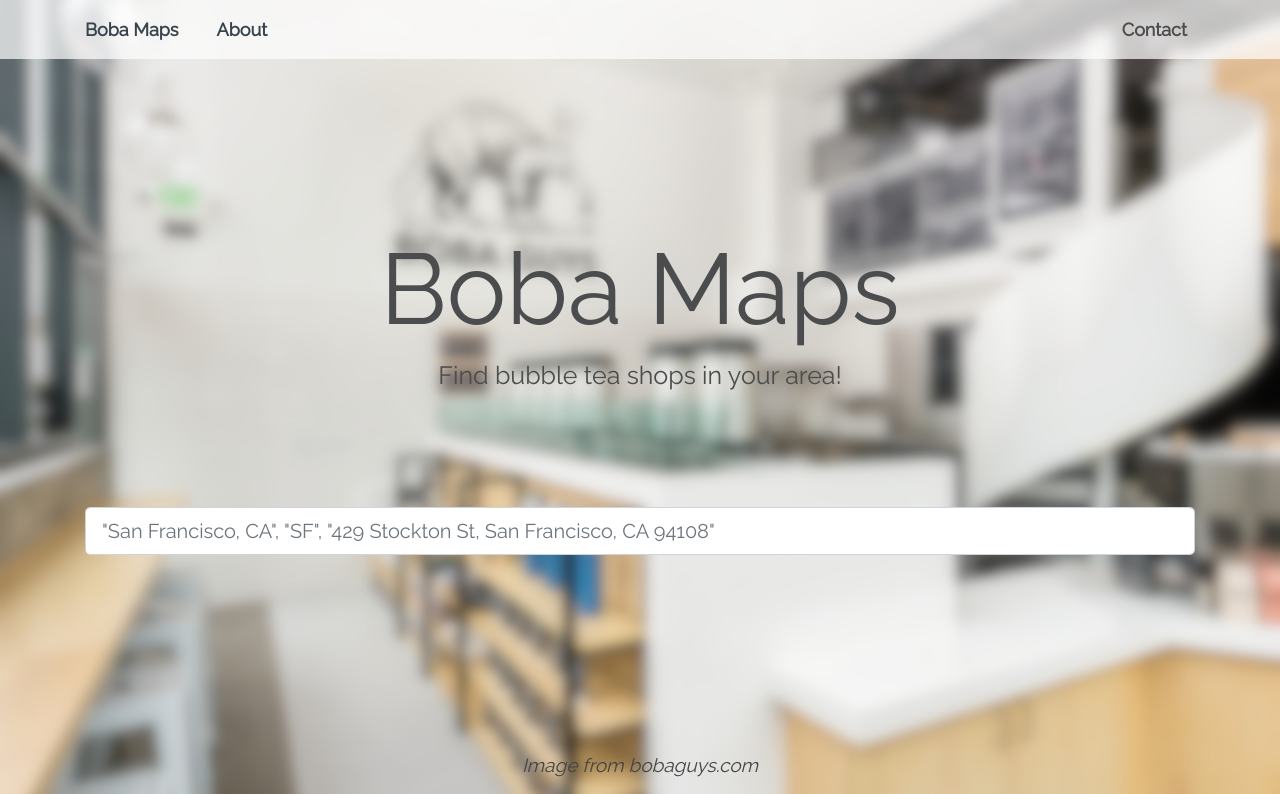
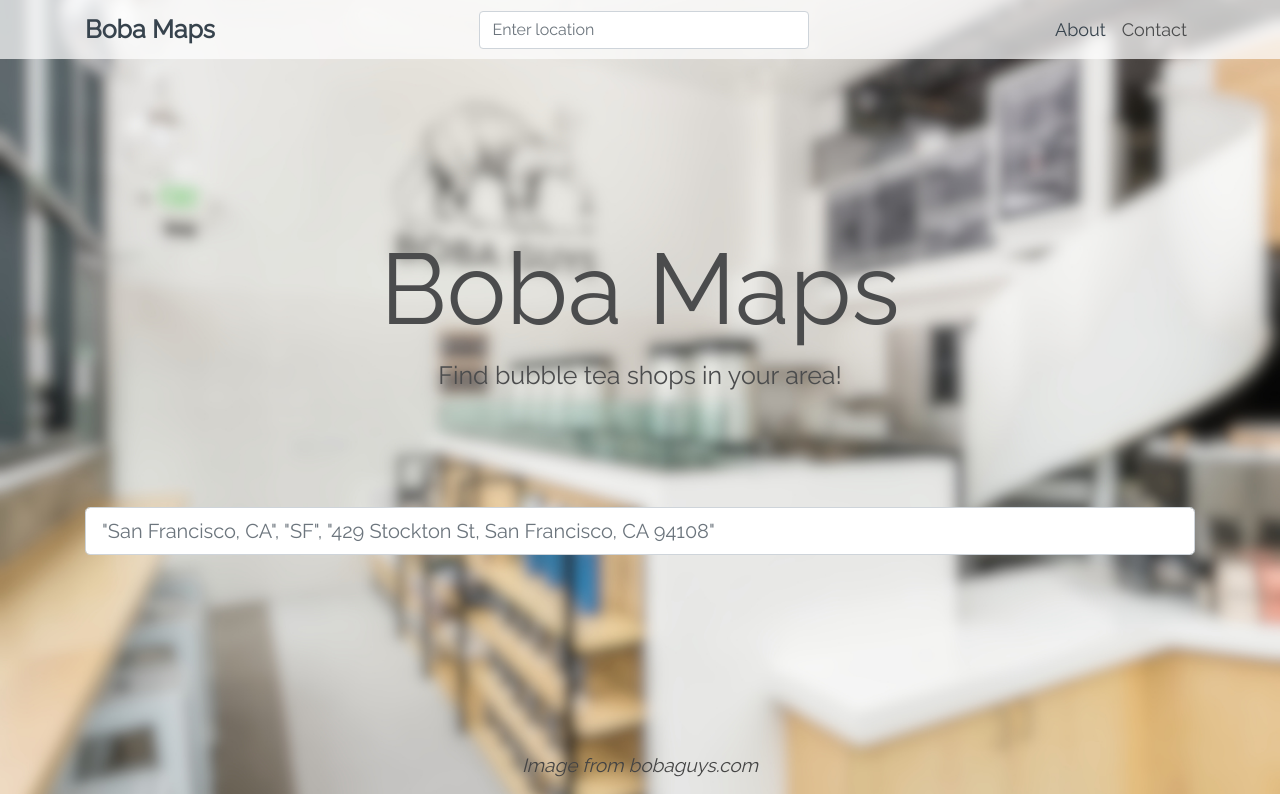
Before and after one commit to gicocarlo/Boba-Maps, a Django app: page / in a window 1280 px wide. Shown: the top 794 px of the page. Run offline with Django 3.2, Linux system fonts and the light colour scheme; some libraries are stand-ins or nearby versions.

Commit message:
added search bar

```diff
--- a/src/templates/home.html
+++ b/src/templates/home.html
@@ -11,28 +11,7 @@
       <div class="text-center" style="font-family: Raleway, sans-serif;font-size: 25px;font-weight: normal;">
         {% load static %}
           <div class="header-blue" style="background-image: url('{% static 'img/boba_wallpaper.jpeg' %}');background-repeat: no-repeat;background-size: cover;height: 795px;background-position: center;">
-              <nav class="navbar navbar-dark navbar-expand-md navigation-clean-search" style="background-color: rgba(255,255,255,0.7);">
-                  <div class="container"><button data-toggle="collapse" class="navbar-toggler" data-target="#navcol-1" style="background-color: #aaaaaa;"><span class="sr-only">Toggle navigation</span><span class="navbar-toggler-icon"></span></button>
-                      <div class="collapse navbar-collapse text-left"
-                          id="navcol-1">
-                          <ul class="nav navbar-nav">
-                              <li class="nav-item" role="presentation"></li>
-                          </ul><a href="#" style="font-family: Raleway, sans-serif;color: #37434d;font-size: 18px;font-weight: bold;font-style: normal;padding-left: 0px;padding-bottom: 0px;padding-right: 19px;">Boba Maps</a><a href="#" style="font-family: Raleway, sans-serif;font-weight: bold;color: #37434d;font-size: 18px;padding-right: 19px;padding-left: 19px;">About</a>
-                          <form
-                              class="form-inline mr-auto" target="_self">
-                              <div class="form-group"><label for="search-field"></label></div>
-                              </form><span class="navbar-text"> </span>
-                              <ul class="nav navbar-nav">
-                                  <li class="nav-item" role="presentation"></li>
-                                  <li class="nav-item" role="presentation"></li>
-                                  <li class="nav-item" role="presentation"></li>
-                                  <li class="nav-item" role="presentation"></li>
-                                  <li class="nav-item" role="presentation"></li>
-                                  <li class="nav-item" role="presentation"><a class="nav-link" href="#" style="font-family: Raleway, sans-serif;font-weight: bold;font-size: 18px;color: #4b4c4d;">Contact</a></li>
-                              </ul>
-                      </div>
-                  </div>
-              </nav>
+              {% include 'nav.html' %}
               <div class="jumbotron text-center" style="background-color: rgba(255,255,255,0);padding-bottom: 64px;padding-top: 170px;">
                   <h1 style="color: #4b4c4d;font-family: Raleway, sans-serif;font-size: 100px;">Boba Maps</h1>
                   <p style="color: #4b4c4d;font-size: 25px;font-family: Raleway, sans-serif;">Find bubble tea shops in your area!</p>
--- a/src/templates/nav.html
+++ b/src/templates/nav.html
@@ -1,2 +1,22 @@
-
-<h1>This is the nav bar</h1>
+<nav class="navbar navbar-dark navbar-expand-md navigation-clean-search" style="background-color: rgba(255,255,255,0.7);">
+    <div class="container"><a href="#" style="font-family: Raleway, sans-serif;color: #37434d;font-size: 25px;font-weight: bold;font-style: normal;padding-left: 0px;padding-bottom: 0px;padding-right: 19px;">Boba Maps</a><button data-toggle="collapse" class="navbar-toggler"
+            data-target="#navcol-1" style="background-color: #aaaaaa;"><span class="sr-only">Toggle navigation</span><span class="navbar-toggler-icon"></span></button>
+        <div class="collapse navbar-collapse text-left" id="navcol-1">
+            <ul class="nav navbar-nav">
+                <li class="nav-item" role="presentation"></li>
+            </ul>
+            <form class="form-inline mx-auto" target="_self">
+                <div class="form-group"><label for="search-field"></label></div>
+                <div class="form-group" style="width: 330px;"><input class="form-control" type="search" style="width: 330px;" placeholder="Enter location"></div>
+            </form><a href="#" style="font-family: Raleway, sans-serif;font-weight: normal;color: #37434d;font-size: 18px;padding: 8px;padding-right: 8px;padding-left: 0px;">About</a><span class="navbar-text"> </span>
+            <ul class="nav navbar-nav">
+                <li class="nav-item" role="presentation"></li>
+                <li class="nav-item" role="presentation"></li>
+                <li class="nav-item" role="presentation"></li>
+                <li class="nav-item" role="presentation"></li>
+                <li class="nav-item" role="presentation"></li>
+                <li class="nav-item" role="presentation"><a class="nav-link" href="#" style="font-family: Raleway, sans-serif;font-weight: normal;font-size: 18px;color: #4b4c4d;">Contact</a></li>
+            </ul>
+        </div>
+    </div>
+</nav>
```
